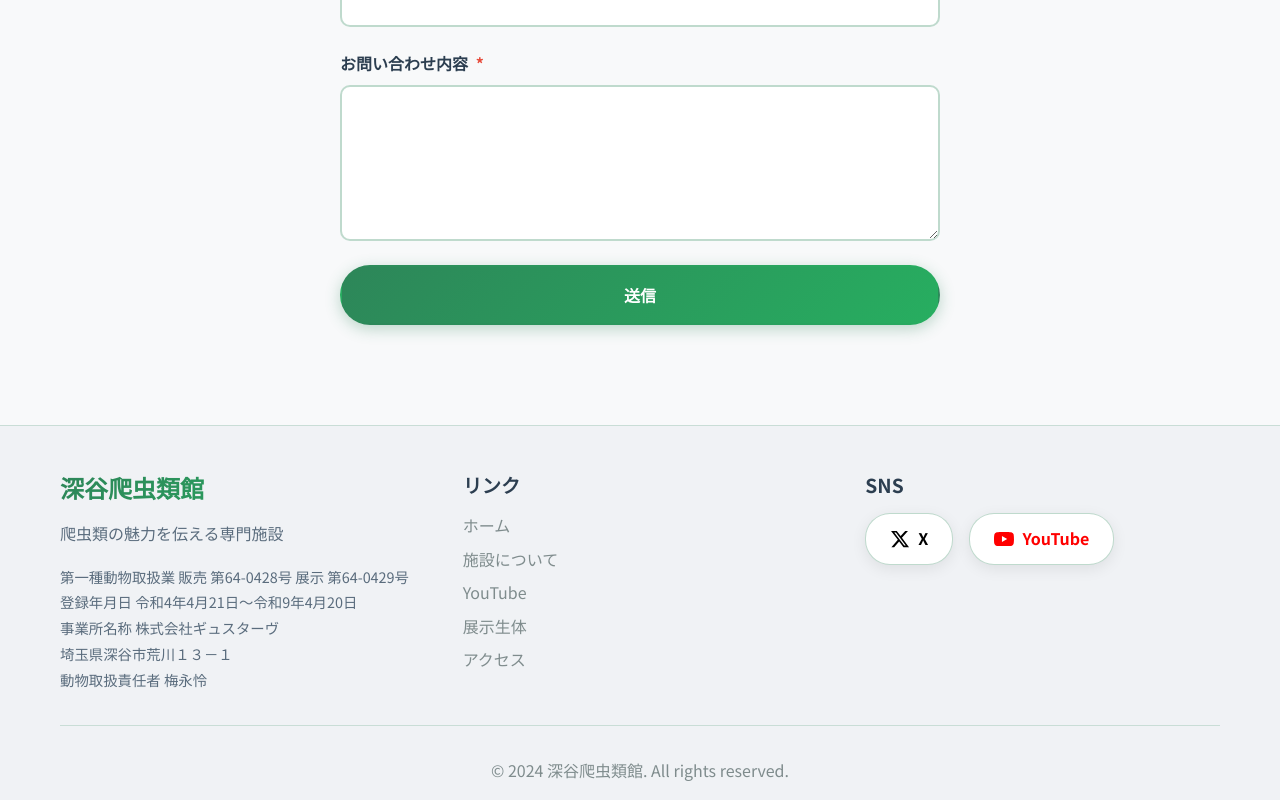
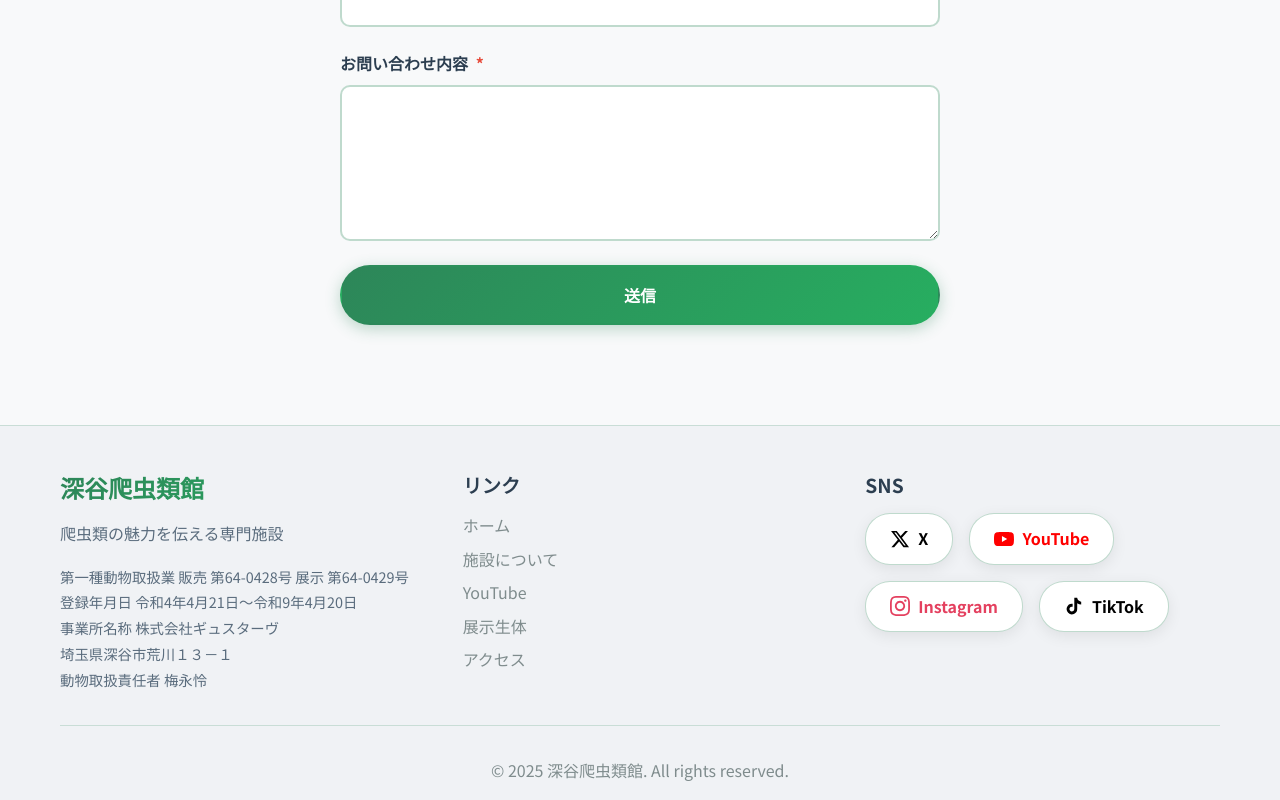
Before and after one commit to ujitayuki0329/channel-wani, a Nuxt app: page / in a window 1280 px wide. Shown: the part 6765-7565 px from the top of the page. Built offline with nearby package versions, Linux system fonts and the light colour scheme.

Commit message:
SNSアカウント追加

```diff
--- a/components/AppFooter.vue
+++ b/components/AppFooter.vue
@@ -38,11 +38,23 @@
               </svg>
               <span>YouTube</span>
             </a>
+            <a href="https://www.instagram.com/wanivspbao/" target="_blank" rel="noopener noreferrer" class="social-link social-link-instagram">
+              <svg width="20" height="20" viewBox="0 0 24 24" fill="currentColor" xmlns="http://www.w3.org/2000/svg">
+                <path d="M12 2.163c3.204 0 3.584.012 4.85.07 3.252.148 4.771 1.691 4.919 4.919.058 1.265.069 1.645.069 4.849 0 3.205-.012 3.584-.069 4.849-.149 3.225-1.664 4.771-4.919 4.919-1.266.058-1.644.07-4.85.07-3.204 0-3.584-.012-4.849-.07-3.26-.149-4.771-1.699-4.919-4.92-.058-1.265-.07-1.644-.07-4.849 0-3.204.013-3.583.07-4.849.149-3.227 1.664-4.771 4.919-4.919 1.266-.057 1.645-.069 4.849-.069zm0-2.163c-3.259 0-3.667.014-4.947.072-4.358.2-6.78 2.618-6.98 6.98-.059 1.281-.073 1.689-.073 4.948 0 3.259.014 3.668.072 4.948.2 4.358 2.618 6.78 6.98 6.98 1.281.058 1.689.072 4.948.072 3.259 0 3.668-.014 4.948-.072 4.354-.2 6.782-2.618 6.979-6.98.059-1.28.073-1.689.073-4.948 0-3.259-.014-3.667-.072-4.947-.196-4.354-2.617-6.78-6.979-6.98-1.281-.059-1.69-.073-4.949-.073zm0 5.838c-3.403 0-6.162 2.759-6.162 6.162s2.759 6.163 6.162 6.163 6.162-2.759 6.162-6.163c0-3.403-2.759-6.162-6.162-6.162zm0 10.162c-2.209 0-4-1.79-4-4 0-2.209 1.791-4 4-4s4 1.791 4 4c0 2.21-1.791 4-4 4zm6.406-11.845c-.796 0-1.441.645-1.441 1.44s.645 1.44 1.441 1.44c.795 0 1.439-.645 1.439-1.44s-.644-1.44-1.439-1.44z"/>
+              </svg>
+              <span>Instagram</span>
+            </a>
+            <a href="https://www.tiktok.com/@wanivspbao" target="_blank" rel="noopener noreferrer" class="social-link social-link-tiktok">
+              <svg width="20" height="20" viewBox="0 0 24 24" fill="currentColor" xmlns="http://www.w3.org/2000/svg">
+                <path d="M19.59 6.69a4.83 4.83 0 0 1-3.77-4.25V2h-3.45v13.67a2.89 2.89 0 0 1-5.2 1.74 2.89 2.89 0 0 1 2.31-4.64 2.93 2.93 0 0 1 .88.13V9.4a6.84 6.84 0 0 0-1-.05A6.33 6.33 0 0 0 5 20.1a6.34 6.34 0 0 0 10.86-4.43v-7a8.16 8.16 0 0 0 4.77 1.52v-3.4a4.85 4.85 0 0 1-1-.1z"/>
+              </svg>
+              <span>TikTok</span>
+            </a>
           </div>
         </div>
       </div>
       <div class="footer-bottom">
-        <p>&copy; 2024 深谷爬虫類館. All rights reserved.</p>
+        <p>&copy; 2025 深谷爬虫類館. All rights reserved.</p>
       </div>
     </div>
   </footer>
@@ -177,6 +189,38 @@
   color: #FFFFFF;
 }
 
+.social-link-instagram {
+  color: #E4405F;
+}
+
+.social-link-instagram:hover {
+  background: linear-gradient(45deg, #f09433 0%, #e6683c 25%, #dc2743 50%, #cc2366 75%, #bc1888 100%);
+  color: #FFFFFF;
+  border-color: #E4405F;
+  transform: translateY(-3px);
+  box-shadow: 0 6px 20px rgba(225, 48, 108, 0.4);
+}
+
+.social-link-instagram:hover svg {
+  color: #FFFFFF;
+}
+
+.social-link-tiktok {
+  color: #000000;
+}
+
+.social-link-tiktok:hover {
+  background: #000000;
+  color: #FFFFFF;
+  border-color: #000000;
+  transform: translateY(-3px);
+  box-shadow: 0 6px 20px rgba(0, 0, 0, 0.3);
+}
+
+.social-link-tiktok:hover svg {
+  color: #FFFFFF;
+}
+
 .footer-bottom {
   text-align: center;
   padding-top: 2rem;
```
